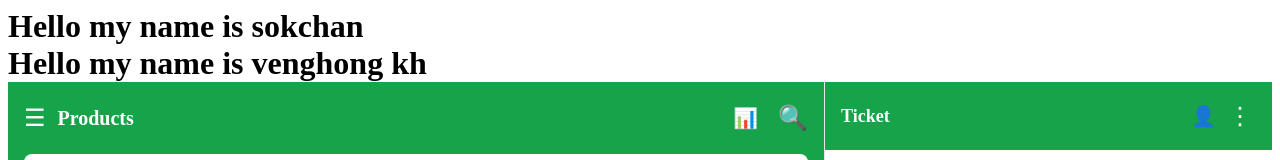
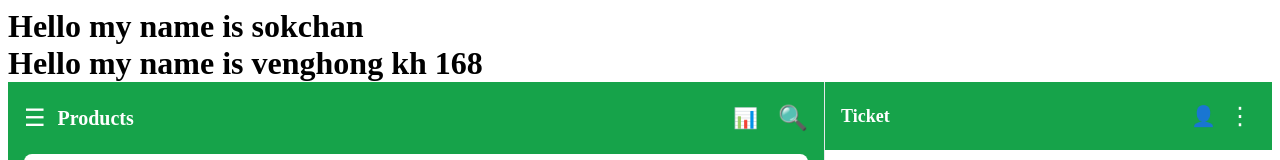
Before and after one commit to haisokchan/coffeeUi, an Angular app: page / in a window 1280 px wide. Shown: the top 160 px of the page. Built offline with nearby package versions, Linux system fonts and the light colour scheme.

Commit message:
Hong Test

```diff
--- a/src/app/productmanage/productmanage.html
+++ b/src/app/productmanage/productmanage.html
@@ -1,5 +1,5 @@
 <h1>Hello my name is sokchan</h1>
-<h1>Hello my name is venghong kh </h1>
+<h1>Hello my name is venghong kh 168 </h1>
 
 <div class="pos-container">
   <!-- Left Panel - Product Grid -->
```
